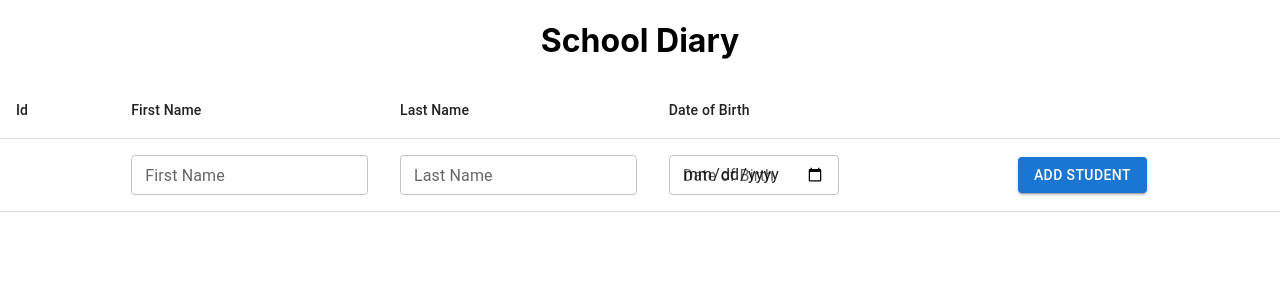
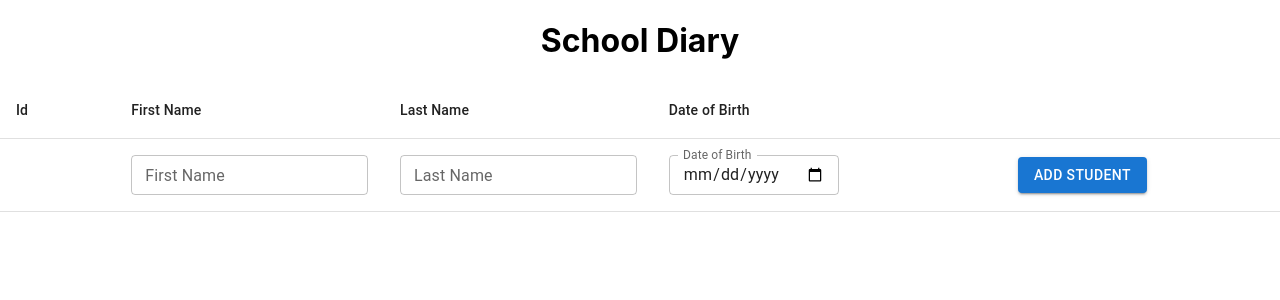
Before and after one commit to filipaniu/school-diary, a React (Create React App) app: page / in a window 1280 px wide. Shown: the top 300 px of the page. Built offline with nearby package versions, Linux system fonts and the light colour scheme; no server answers.

Commit message:
Shrink bug fix on dob

```diff
--- a/src/createStudent.js
+++ b/src/createStudent.js
@@ -5,7 +5,7 @@ import {Table, TableBody, TableCell, TableContainer, TableHead, TableRow, TextFi
 function CreateStudent(props) {
     const [firstName, setFirstName] = useState("");
     const [lastName, setLastName] = useState("");
-    const [dob, setDob] = useState("");
+    const [dob, setDob] = useState("a");
 
     function addStudent() {
         const newStudent = {firstName, lastName, dob};
@@ -45,6 +45,7 @@ function CreateStudent(props) {
                             <TextField
                                 label="Date of Birth"
                                 type="date"
+                                InputLabelProps={{ shrink: true }}
                                 variant="outlined"
                                 size="small"
                                 onChange={(x) => setDob(x.target.value)}
```
